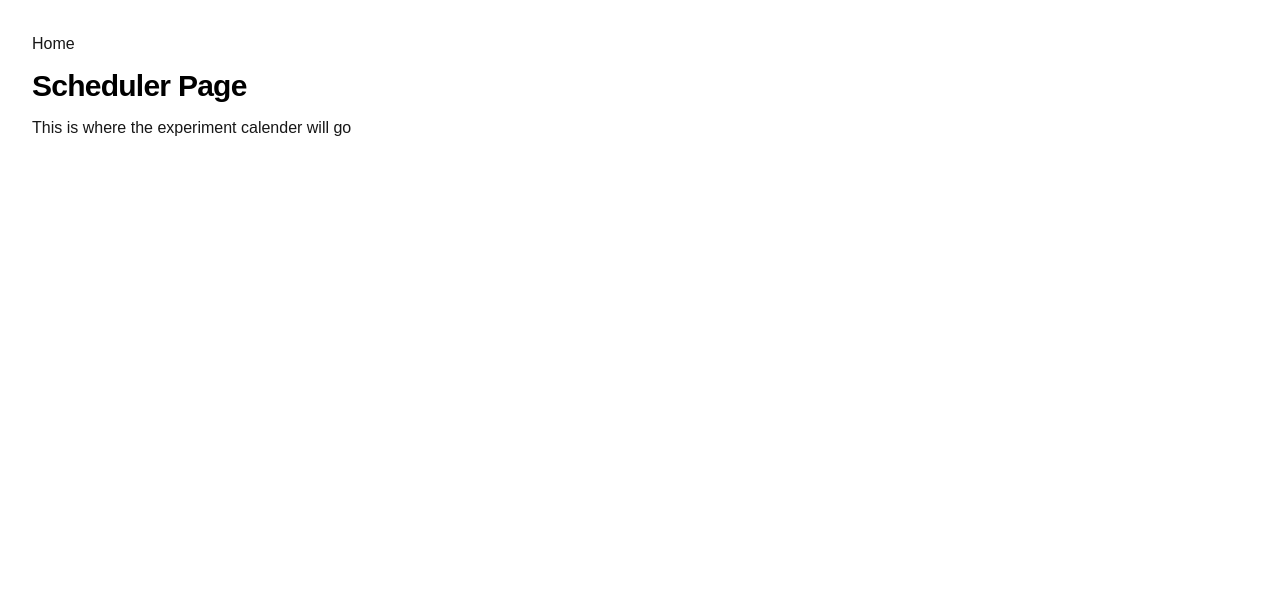
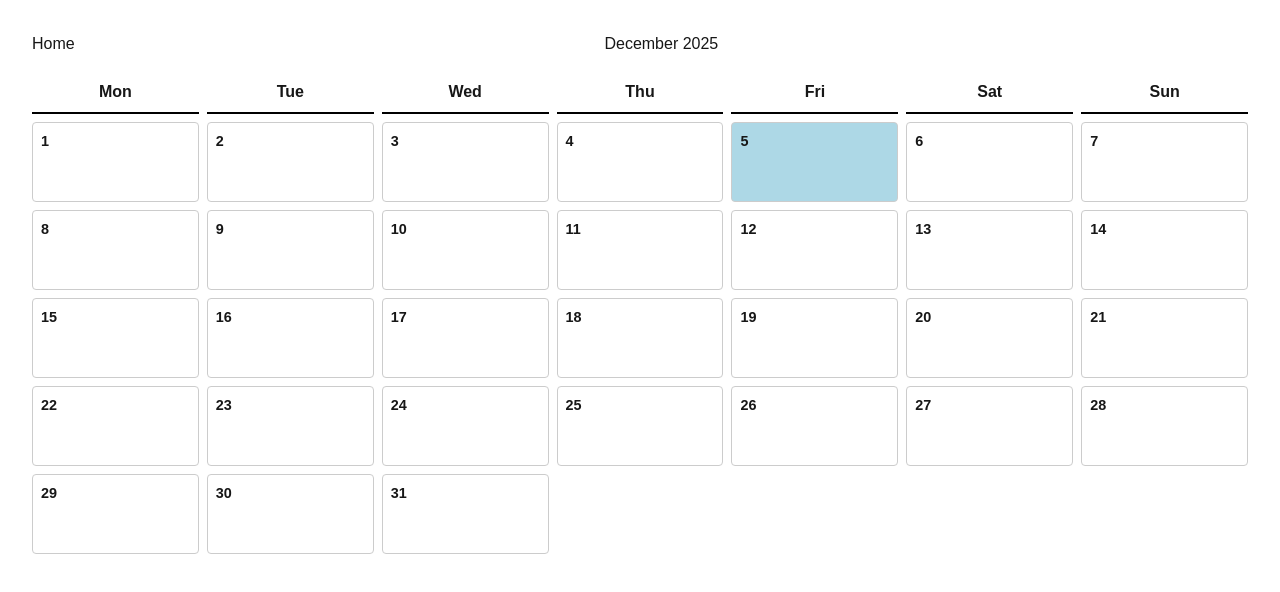
Before and after one commit to stfc-dylan03/ReactScheduler, a Next.js app in the folder react-scheduler-test/: page /scheduler in a window 1280 px wide. Shown: the top 592 px of the page. Built offline with nearby package versions, Linux system fonts and the light colour scheme.

Commit message:
Add simple calendar and update data

```diff
--- a/react-scheduler-test/app/scheduler/page.tsx
+++ b/react-scheduler-test/app/scheduler/page.tsx
@@ -1,11 +1,101 @@
 import Link from "next/link"
 
+const weekdays = ["Mon", "Tue", "Wed", "Thu", "Fri", "Sat", "Sun"];
+
+function buildMonthCalendar(date: Date): (Date | null)[] {
+    const year = date.getFullYear();
+    const month = date.getMonth();
+
+    const firstDayOfMonth = new Date(year, month, 1);
+    const lastDayOfMonth = new Date(year, month + 1, 0);
+    const daysInMonth = lastDayOfMonth.getDate();
+
+    let startDay = firstDayOfMonth.getDay();
+    const monBasedStartDay = (startDay + 6) % 7;
+
+    const cells: (Date | null)[] = [];
+
+    for (let i = 0; i < monBasedStartDay; i++) {
+        cells.push(null);
+    }
+
+    for (let day = 1; day <= daysInMonth; day++) {
+        cells.push(new Date(year, month, day));
+    }
+
+    return cells;
+}
+
 export default function SchedulerPage() {
+    const today = new Date();
+    const monthLabel = today.toLocaleString("default", {
+        month: "long",
+        year: "numeric",
+    });
+
+    const days = buildMonthCalendar(today);
+
     return (
         <main style={{ padding: "2rem"}}>
-            <Link href = "/"><button>Home</button></Link>
-            <h1 className="max-w-xs text-3xl font-semibold leading-15 tracking-tight text-black dark:text-zinc-50">Scheduler Page</h1>
-            <p>This is where the experiment calender will go</p>
+            <header
+            style={{
+                display: "flex",
+                justifyContent: "space-between",
+                marginBottom: "1rem",
+                alignItems: "center",
+            }}>
+                <Link href = "/"><button>Home</button></Link>
+                <h1 style={{ margin: 0 }}>{monthLabel}</h1>
+                <div/>
+            </header>
+            <section style={{
+                display: "grid",
+                gridTemplateColumns: "repeat(7, 1fr)",
+                gap: "0.5rem",
+            }}>
+                {/* Weekday Headers */}
+                {weekdays.map((day) => (
+                    <div
+                    key={day}
+                    style={{
+                        textAlign: "center",
+                        fontWeight: "bold",
+                        padding: "0.5rem 0",
+                        borderBottom: "2px solid black",
+                    }}>
+                        {day}
+                    </div>
+                ))}
+
+                {/* Day Cells */}
+                {days.map((date, index) => {
+                    if (!date) {
+                        return <div key = {`empty-${index}`} />;
+                    }
+
+                    const isToday =
+                        date.getDate() === today.getDate() &&
+                        date.getMonth() === today.getMonth() &&
+                        date.getFullYear() === today.getFullYear();
+
+                    return (
+                        <div
+                        key={date.toISOString()}
+                        style={{
+                            border: "1px solid #ccc",
+                            borderRadius: "4px",
+                            padding: "0.5rem",
+                            minHeight: "80px",
+                            fontSize: "0.9rem",
+                            backgroundColor: isToday ? "#add8e6" : "transparent",
+                        }}>
+                            <div style={{fontWeight: "bold" }}>
+                                {date.getDate()}
+                            </div>
+                        </div>
+                    );
+                })}
+            </section>
         </main>
     );
 }
--- a/react-scheduler-test/data/experiments.json
+++ b/react-scheduler-test/data/experiments.json
@@ -4,19 +4,28 @@
             "RBNumber": "RB12345",
             "experimentTitle": "Test Experiment",
             "investigator": "Dr. Smith",
-            "notes": "This is a test experiment for React Scheduler."
+            "instrument": "ChipIR",
+            "notes": "This is a test experiment for React Scheduler.",
+            "startDate": "2025-12-05",
+            "endDate": "2025-12-10"
         },
         {
             "RBNumber": "RB67890",
             "experimentTitle": "Another Experiment",
             "investigator": "Dr. Johnson",
-            "notes": "This is another test experiment."
+            "instrument": "ZOOM",
+            "notes": "This is another test experiment.",
+            "startDate": "2025-12-07",
+            "endDate": "2025-12-9"
         },
         {
             "RBNumber": "RB54321",
             "experimentTitle": "Sample Experiment",
             "investigator": "Dr. Brown",
-            "notes": "This is a sample experiment for demonstration."
+            "instrument": "WISH",
+            "notes": "This is a sample experiment for demonstration.",
+            "startDate": "2025-12-10",
+            "endDate": "2025-12-15"
         }
     ]
 }
--- a/react-scheduler-test/types/Experiment.ts
+++ b/react-scheduler-test/types/Experiment.ts
@@ -2,7 +2,10 @@ export interface Experiment {
     RBNumber: string;
     experimentTitle: string;
     investigator: string;
+    instrument: string;
     notes: string;
+    startDate: string;
+    endDate: string;
 }
 
 export interface ExperimentsFile {
```
